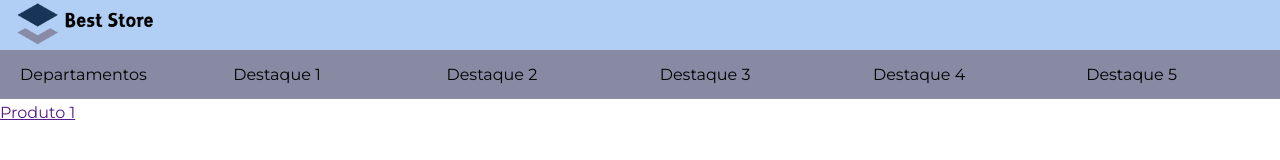
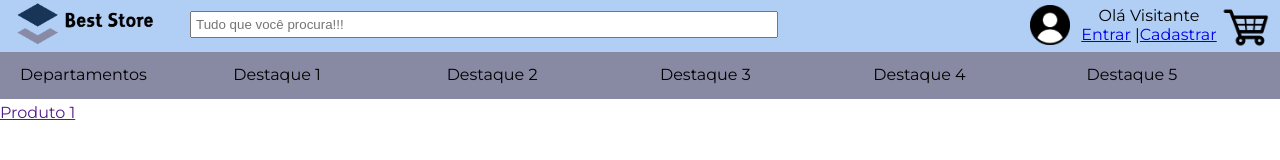
Before and after one commit to kiwm/ProjetoWEB1.0, a plain HTML site: page index.html in a window 1280 px wide. Shown: the top 160 px of the page. Drawn offline with Linux system fonts and the light colour scheme.

Commit message:
cabecalho atualizado

```diff
--- a/Style.css
+++ b/Style.css
@@ -2,14 +2,13 @@ nav ul ul {
     display: none;
 }
 
-body{
+body {
     margin: 0;
     padding: 0;
     font-family: 'Montserrat', sans-serif;
-
 }
 
-nav ul li:hover > ul {
+nav ul li:hover>ul {
     display: block;
 }
 
@@ -30,8 +29,9 @@ nav ul {
 
 nav ul li {
     float: left;
-    width: 16.66%;
+    width: 16.666%;
 }
+
 nav ul li ul li {
     width: 100%;
 }
@@ -45,19 +45,22 @@ nav ul li:hover a {
 }
 
 nav ul li a {
-    display: block; padding: 15px 20px;
-    color: black; text-decoration: none;
+    display: block;
+    padding: 15px 20px;
+    color: black;
+    text-decoration: none;
 }
 
 nav ul ul {
-	background: #888aa3; padding: 0;
-    position: absolute; top: 100%;
+    background: #888aa3;
+    padding: 0;
+    position: absolute;
+    top: 100%;
     width: 150px;
 }
 
 nav ul ul li {
     float: none;
-
 }
 
 nav ul ul li a {
@@ -69,20 +72,57 @@ nav ul ul li a:hover {
     background: #18345b;
 }
 
-#logo{
+#logo {
     width: 170px;
 }
 
-#cabecalho{
+#cabecalho {
     background-color: #b1cff5;
     width: 100%;
-    position:fixed;
-    left:0;
-    top:0;
-    width:100%;
+    position: fixed;
+    left: 0;
+    top: 0;
+    width: 100%;
+    z-index: +1;
 }
 
-#corpo{
+#corpo {
     height: 2000px;
+}
 
+#cabecalho input {
+    top: 11px;
+    position: fixed;
+    padding: 4px;
+    margin-left: 20px;
+    width: 45%;
 }
+
+#cabecalhoLink {
+    text-align: center;
+    float: right;
+    margin: 6px;
+    width: 250px;
+}
+
+#cabecalhoLink #carrinho {
+    position: absolute;
+    max-width: 55px;
+    max-height: 55px;
+    width: auto;
+    height: auto;
+    float: right;
+    top: 0px;
+    right: 5px;
+}
+
+#cabecalhoLink #usuario {
+    position: absolute;
+    max-width: 40px;
+    max-height: 40px;
+    width: auto;
+    height: auto;
+    float: right;
+    top: 5px;
+    right: 210px;
+}
--- a/index.html
+++ b/index.html
@@ -1,18 +1,27 @@
 <!DOCTYPE html>
 <html lang="Pt-br">
+
 <head>
     <meta charset="UTF-8">
     <meta name="viewport" content="width=device-width, initial-scale=1.0">
     <title>Document</title>
     <script src="script.js"></script>
-    <link rel="stylesheet" type="text/css" href="style.css"/>
+    <link rel="stylesheet" type="text/css" href="style.css" />
     <link href="https://fonts.googleapis.com/css2?family=Montserrat&display=swap" rel="stylesheet">
 </head>
 </head>
+
 <body>
     <section>
         <div id="cabecalho">
-            <img id="logo" src="imgs/BestStoreLogo.png" alt="">
+            <img id="logo" src="imgs/bestStoreLogo.png" alt="">
+            <input type="text" name="" id="pesquisa" placeholder="Tudo que você procura!!!">
+            <div id="cabecalhoLink">
+                Olá Visitante <br> <a href="login.html">Entrar</a> |<a href="cadastrar.html">Cadastrar</a>
+                <img id="carrinho" src="imgs/carrinho.png" alt="">
+                <img id="usuario" src="imgs/usuario.png" alt="">
+
+            </div>
         </div>
         <nav>
             <ul>
@@ -35,4 +44,5 @@
         <div class="produto"> <a href="" src="">Produto 1</a></div>
     </section>
 </body>
+
 </html>
```
Also changed, not shown: Imgs/carrinho.png (added), Imgs/usuario.png (added). Lines whose indentation alone changed are shown as unchanged.
